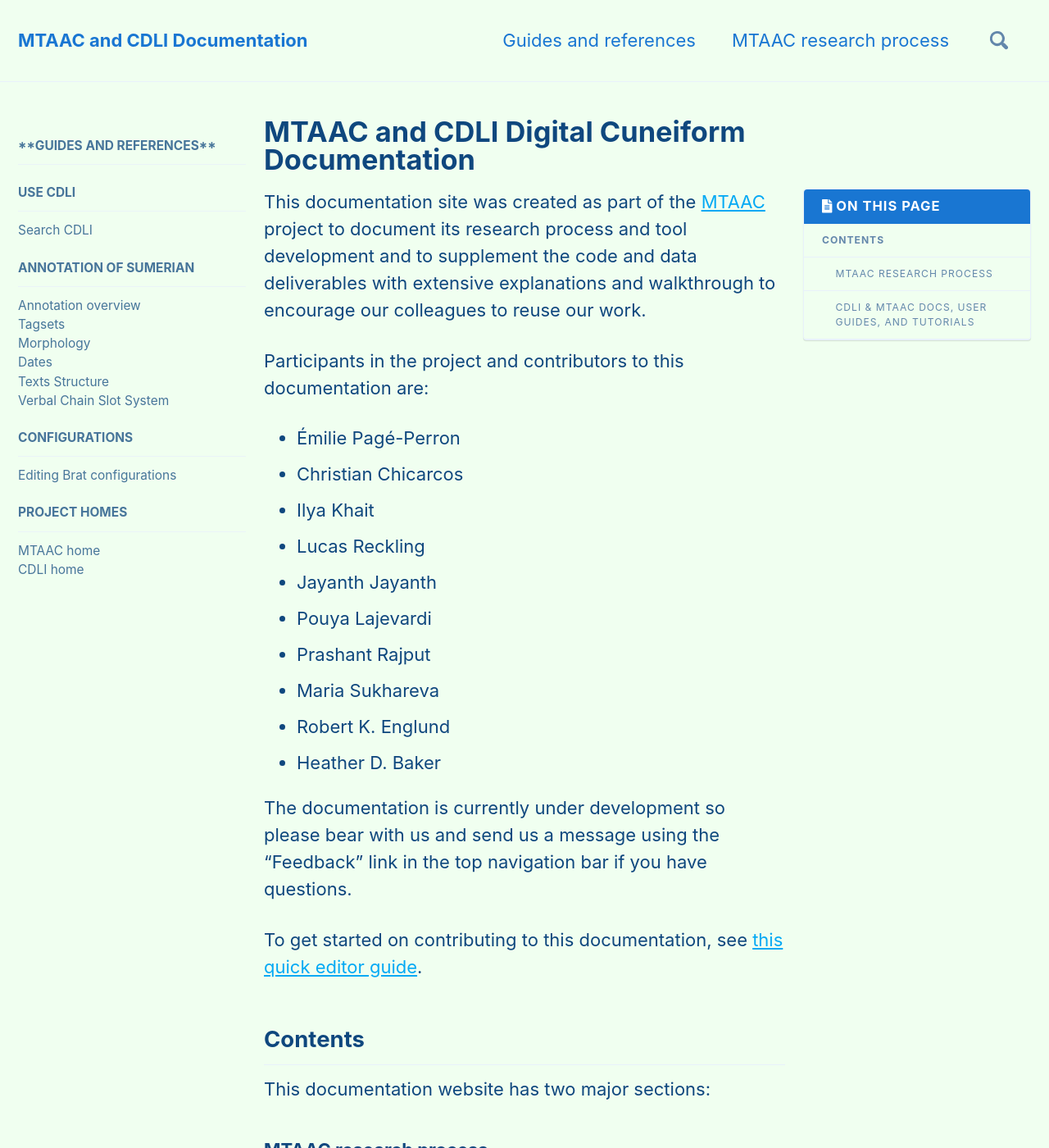
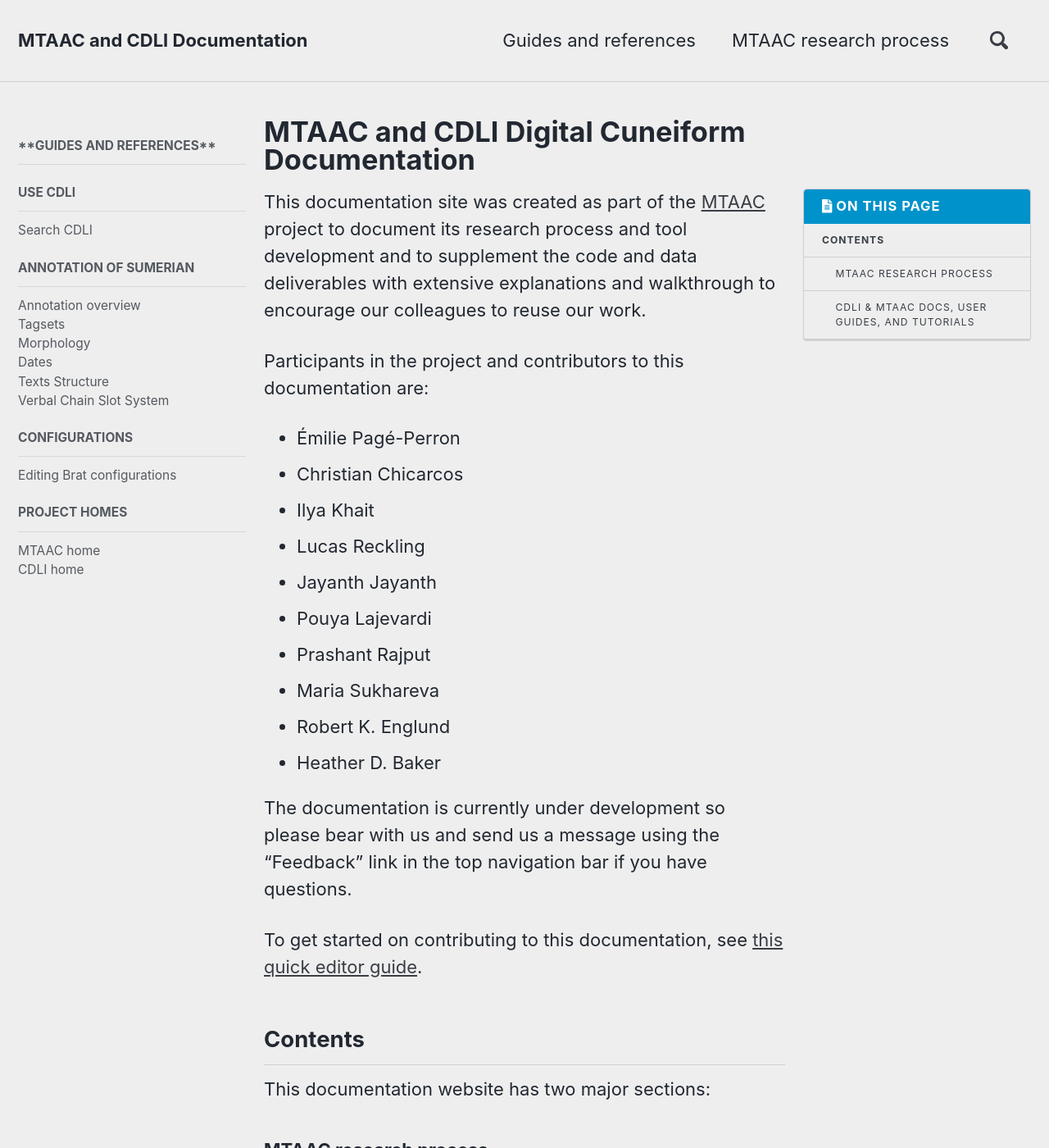
Before and after one commit to cdli-gh/cdli-gh.github.io, a Jekyll site: the page built from _pages/home.md, in a window 1280 px wide and 1400 px high. Shown: the whole window at 82% size. Built offline with Jekyll 4.4.1, drawn with Linux system fonts in a browser that asks for light colours; nearby versions of some CDN libraries.

Commit message:
Update _config.yml

```diff
--- a/_config.yml
+++ b/_config.yml
@@ -12,7 +12,7 @@
 
 # theme                  : "minimal-mistakes-jekyll"
 # remote_theme           : "mmistakes/minimal-mistakes"
-minimal_mistakes_skin    :  aqua #air # "contrast" # "default", "air", "aqua", "dark", "dirt", "neon", "mint", "plum", "sunrise"
+minimal_mistakes_skin    :  air #aqua #air # "contrast" # "default", "air", "aqua", "dark", "dirt", "neon", "mint", "plum", "sunrise"
 
 # Site Settings
 locale                   : "en-US"
```
